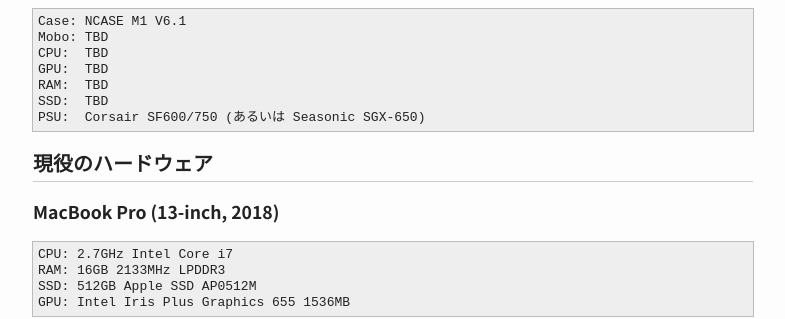
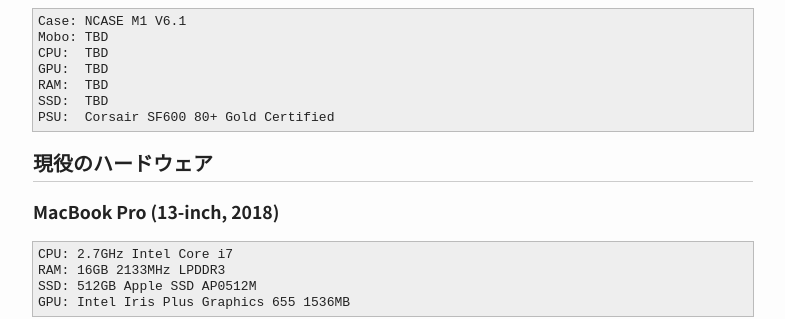
Before and after one commit to toru/ep.torumk.com, a Jekyll site: the page built from _pages/gear.md, in a window 1280 px wide and 900 px high. Shown: the part 273-592 px from the top of the window, without its empty margins (247-1032 px from the left). Built offline with Jekyll 4.4.1, drawn with Linux system fonts in a browser that asks for light colours.

Commit message:
pages/gear: purchased a corsair sf600 gold

```diff
--- a/_pages/gear.md
+++ b/_pages/gear.md
@@ -21,7 +21,7 @@
 GPU:  TBD
 RAM:  TBD
 SSD:  TBD
-PSU:  Corsair SF600/750 (あるいは Seasonic SGX-650)
+PSU:  Corsair SF600 80+ Gold Certified
 </pre>
 
 ## 現役のハードウェア
```
